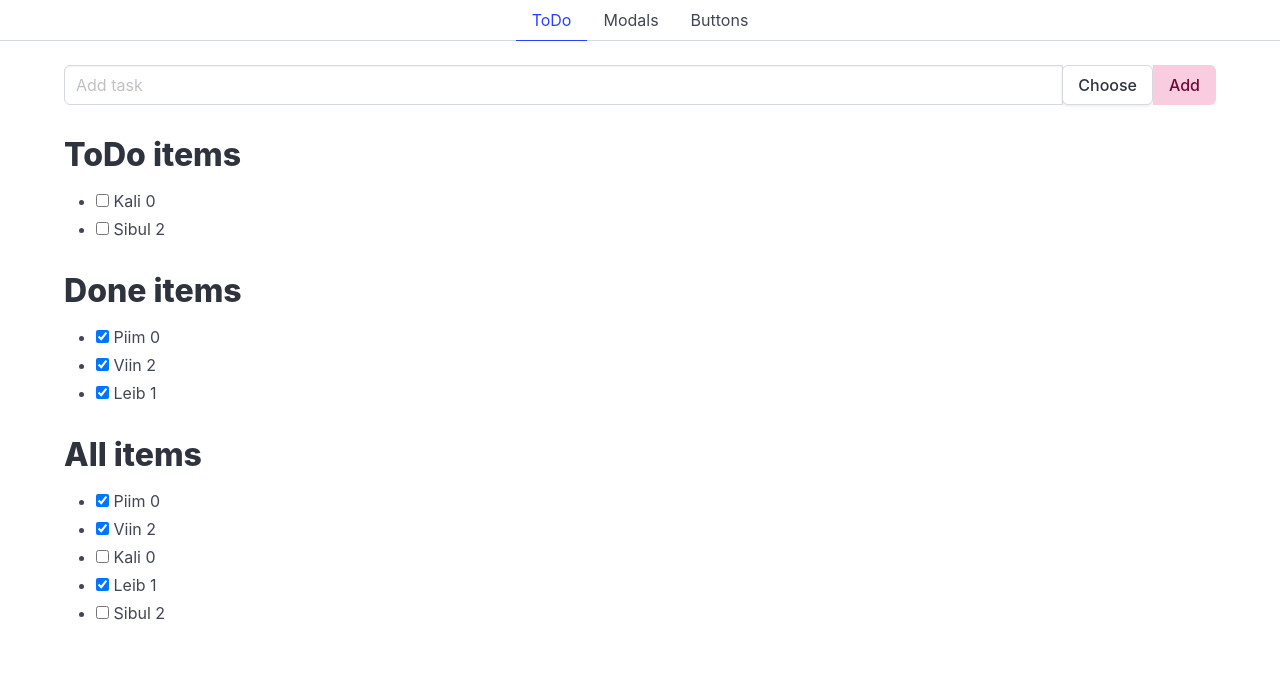
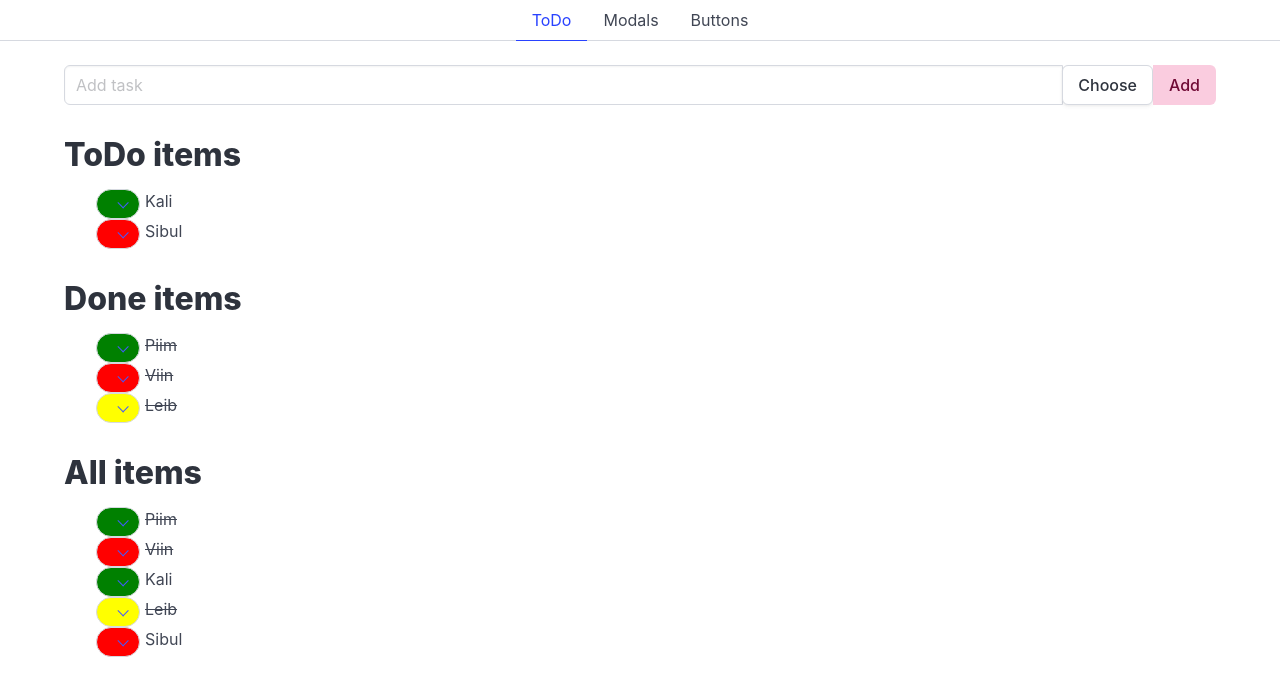
Before and after one commit to nelson-arrak/learnfront, a Vue app: page / in a window 1280 px wide. Shown: the top 696 px of the page. Built offline with nearby package versions, Linux system fonts and the light colour scheme.

Commit message:
Add importance changing on task

```diff
--- a/src/components/ItemList.vue
+++ b/src/components/ItemList.vue
@@ -1,13 +1,61 @@
 <script setup>
-defineProps(['items', 'title'])
+defineProps(['items', 'title', 'importanceTerms']);
+let isActive = false
 </script>
 
 <template>
     <h1>{{ title }}</h1>
-    <ul>
-        <li v-for="item in items" :key="item.id">
-            <input type="checkbox" v-model="item.isDone">
-            {{ item.text + " " + item.importance}}
-        </li>
-    </ul>
+    <dl>
+        <dd v-for="item in items" :key="item.id" :class="importanceTerms[item.importance]">
+            <!-- <input type="checkbox" v-model="item.isDone"> -->
+            <div class="select is-rounded is-small">
+                <select v-model="item.importance" :class="importanceTerms[item.importance]">
+                    <option value="2" style="background-color: red;"></option>class
+                    <option value="1" style="background-color: yellow;"></option>
+                    <option value="0" style="background-color: green;"></option>
+                </select>
+            </div>
+            <p class="inline" :class="{ strikeThrough: item.isDone }" @click="item.isDone = !item.isDone">{{ item.text }}
+            </p>
+        </dd>
+    </dl>
+
+
 </template>
+
+<style>
+.inline {
+    display: inline-block;
+    margin-left: 5px;
+    cursor: pointer;
+}
+
+.strikeThrough {
+    text-decoration-line: line-through;
+    cursor: pointer;
+}
+
+.Low {
+    accent-color: green;
+}
+
+select.Low {
+    background-color: green;
+}
+
+.Medium {
+    accent-color: yellow;
+}
+
+select.Medium {
+    background-color: yellow;
+}
+
+.High {
+    accent-color: red;
+}
+
+select.High {
+    background-color: red;
+}
+</style>
--- a/src/pages/ToDo.vue
+++ b/src/pages/ToDo.vue
@@ -2,12 +2,13 @@
 import { computed, ref } from 'vue';
 import ItemList from '../components/ItemList.vue';
 
-let importanceTerms = ref([
+const importanceTerms = ref([
     'Low',
     'Medium',
     'High',
     'Choose'
-])
+]);
+
 let activeImportance = 3;
 
 let isActive = ref(true);
@@ -61,9 +62,9 @@ let toDoItems = computed(() => items.value.filter(item => !item.isDone));
                 </button>
             </div>
         </div>
-        <ItemList :items="toDoItems" title="ToDo items"></ItemList>
-        <ItemList :items="doneItems" title="Done items"></ItemList>
-        <ItemList :items="items" title="All items"></ItemList>
+        <ItemList :items="toDoItems" title="ToDo items" :importanceTerms="importanceTerms"></ItemList>
+        <ItemList :items="doneItems" title="Done items" :importanceTerms="importanceTerms"></ItemList>
+        <ItemList :items="items" title="All items" :importanceTerms="importanceTerms"></ItemList>
     </div>
 
 </template>
```
